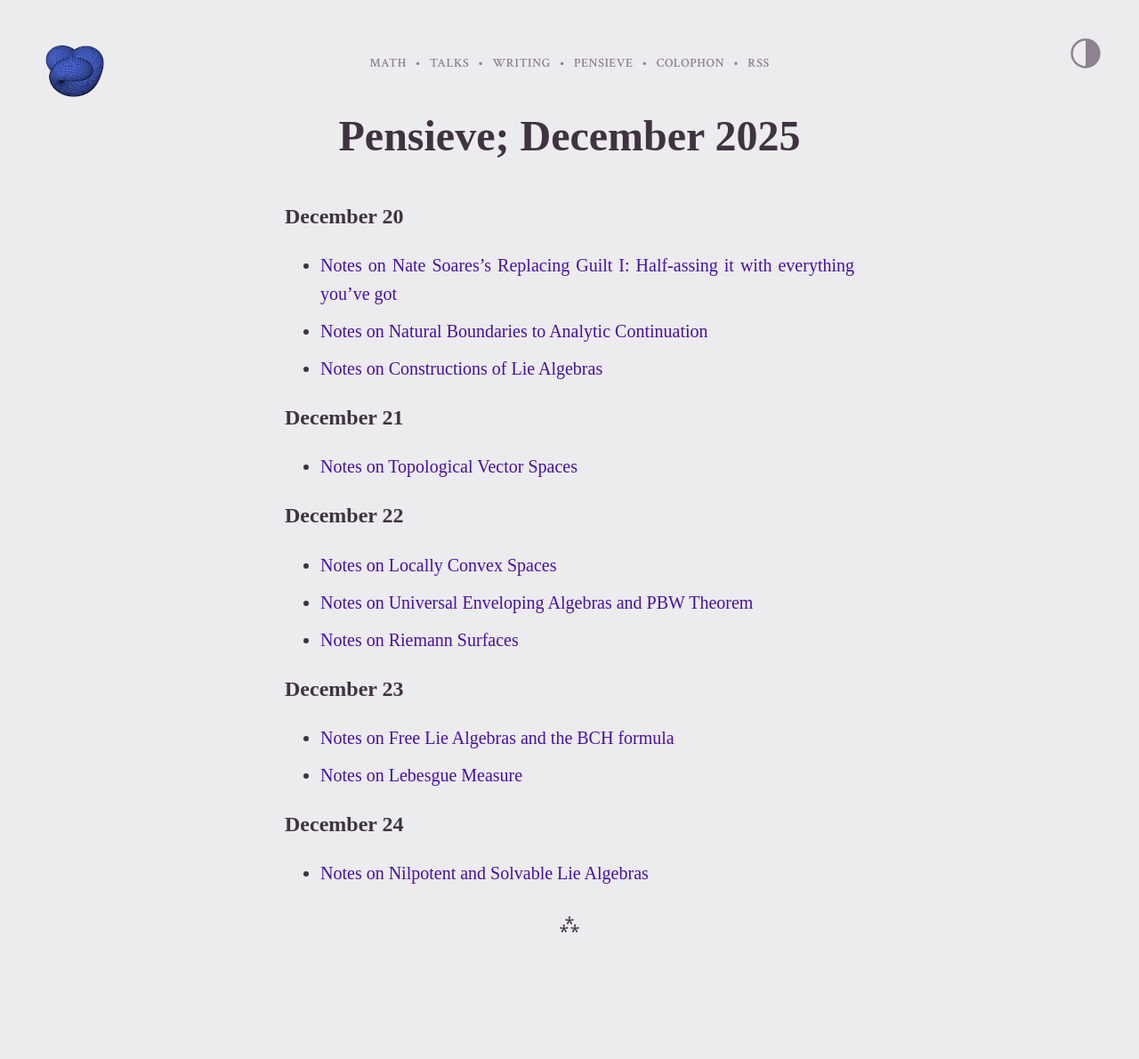
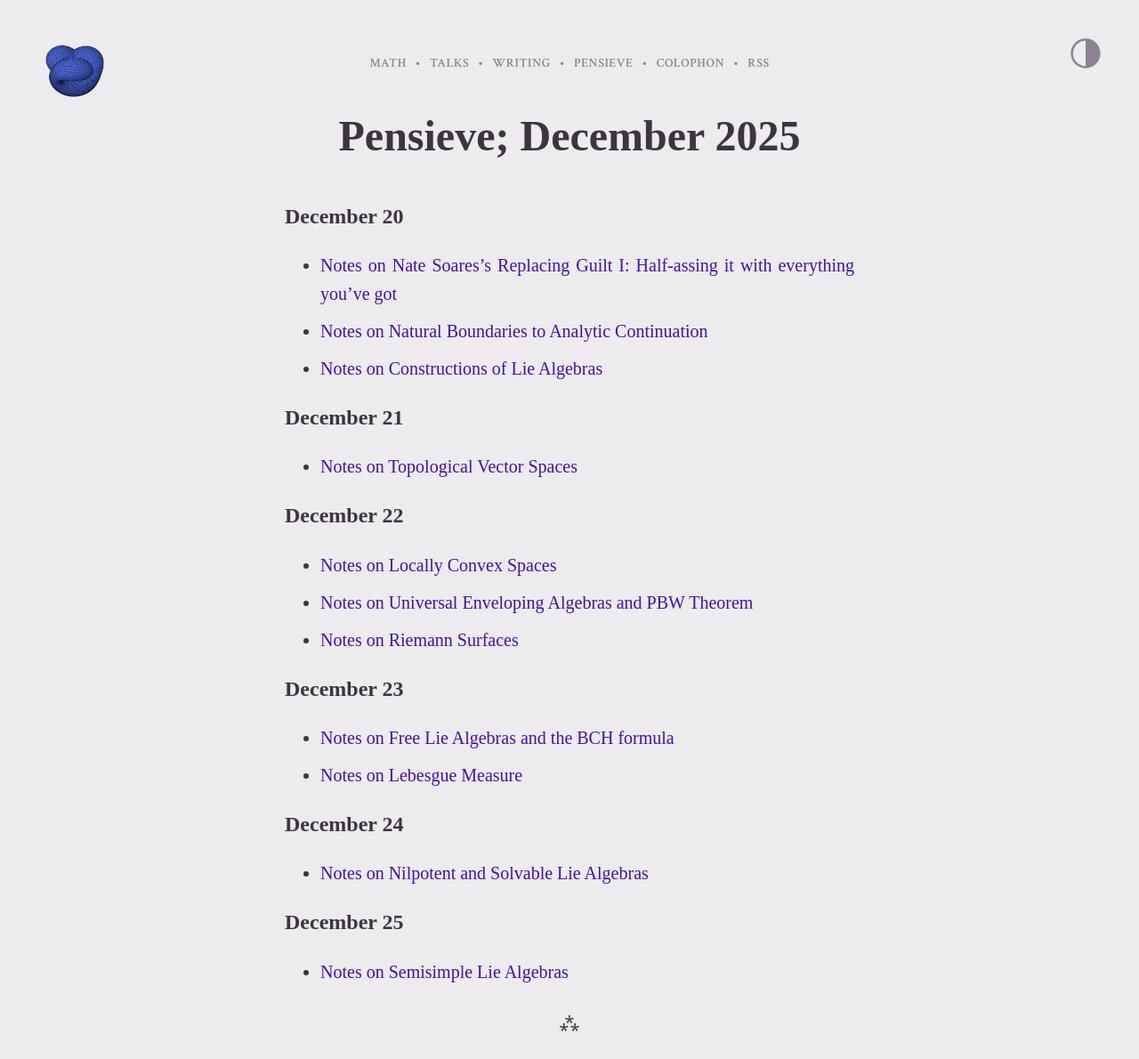
Before and after one commit to williamrygao/williamrygao.github.io, a Jekyll site: the page built from pensieve/2025-12/2025-12.md, in a window 1280 px wide. Shown: the whole page at 89% size. Built offline with Jekyll 4.4.1, drawn with Linux system fonts in a browser that asks for light colours; before the commit the page ends 1079 px from its top, so only the background shows below that.

Commit message:
December 25

```diff
--- a/pensieve/2025-12/2025-12.md
+++ b/pensieve/2025-12/2025-12.md
@@ -24,4 +24,7 @@ title: Pensieve; December 2025
 ## December 24
 * [Notes on Nilpotent and Solvable Lie Algebras](/pensieve/2025-12/2025-12-24-nilpotent-and-solvable-lie-algebras.pdf)
 
+## December 25
+* [Notes on Semisimple Lie Algebras](/pensieve/2025-12/2025-12-25-semisimple-lie-algebras.pdf)
+
 ---
```
Also changed, not shown: 1 other file.
